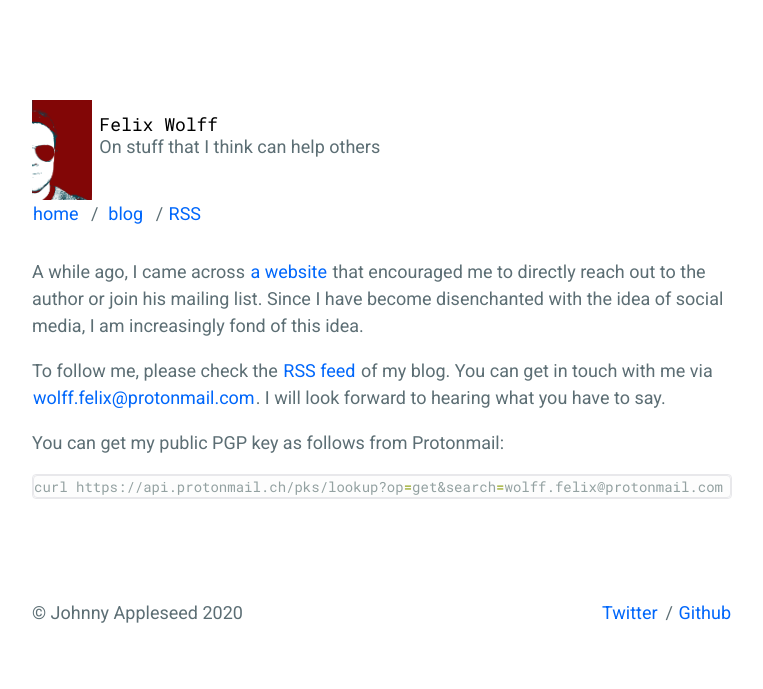
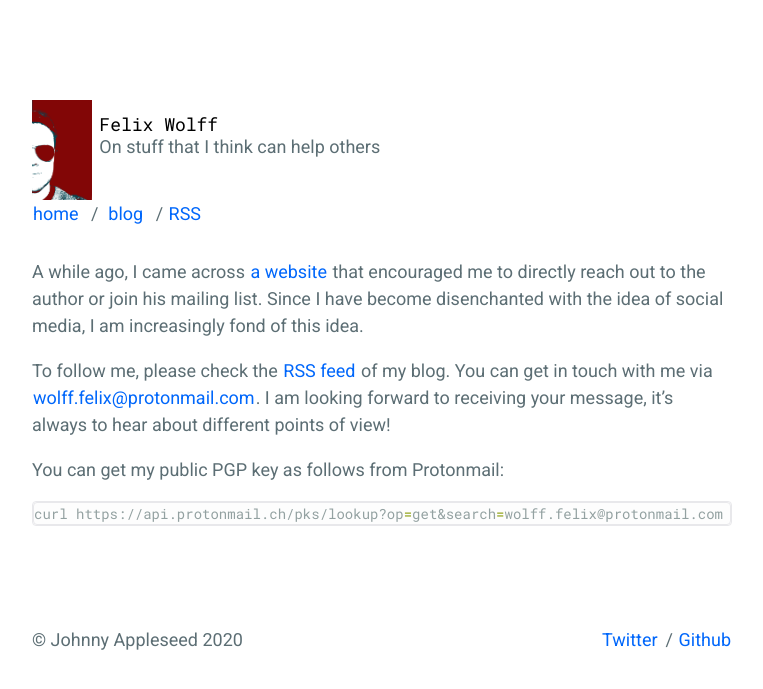
Before and after one commit to flxw/flxw.github.io, a Jekyll site: the page built from index.md, in a window 1280 px wide. Shown: the top 689 px of the page, without its empty margins (258-1021 px from the left). Built offline with Jekyll 4.4.1, drawn with Linux system fonts in a browser that asks for light colours.

Commit message:
Slightly amend landing page

````diff
--- a/index.md
+++ b/index.md
@@ -7,7 +7,7 @@ Since I have become disenchanted with the idea of social media, I am increasingl
 
 To follow me, please check the [RSS feed](/blog/feed.xml) of my blog.
 You can get in touch with me via [wolff.felix@protonmail.com](mailto:wolff.felix@protonmail.com).
-I will look forward to hearing what you have to say.
+I am looking forward to receiving your message, it's always to hear about different points of view!
 
 You can get my public PGP key as follows from Protonmail:
 ```bash
````
